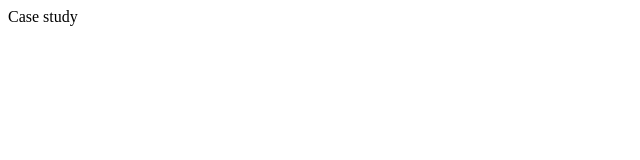
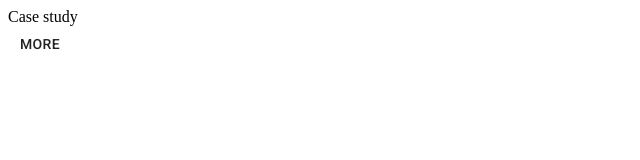
Before and after one commit to HeavenlyStartuppers/taxfree, a Next.js app: page / in a window 1280 px wide. Shown: the top 160 px of the page, without its empty margins (0-640 px from the left). Built offline with nearby package versions, Linux system fonts and the light colour scheme.

Commit message:
init material-ui

```diff
--- a/package.json
+++ b/package.json
@@ -34,6 +34,8 @@
   ],
   "dependencies": {
     "@headlessui/react": "^1.3.0",
+    "@material-ui/core": "^4.11.4",
+    "@material-ui/icons": "^4.11.2",
     "next": "11.0.1",
     "react": "17.0.2",
     "react-dom": "17.0.2"
--- a/pages/index.tsx
+++ b/pages/index.tsx
@@ -1,5 +1,6 @@
 import Head from "next/head"
 import { useState } from "react"
+import { Button } from "@material-ui/core"
 
 import { Popup, State as PopupState, Msg as PopupMsg } from "@app/components/Popup"
 import { nr } from "@app/utils"
@@ -25,8 +26,11 @@
         <title>Tax 🍟</title>
         <meta name="description" content="Tax-free calculator" />
         <link rel="icon" href="/favicon.ico" />
+        <link rel="stylesheet" href="https://fonts.googleapis.com/css?family=Roboto:300,400,500,700&display=swap" />
       </Head>
       <div className="uppercase tracking-wide text-sm text-indigo-500 font-semibold">Case study</div>
+      <Button onClick={() => setPopupState({ type: "open" })}>More</Button>
+      {/* <button onClick={() => setPopupState({ type: "open" })}>More</button> */}
       <Popup state={popupState} onMsg={popupHandler} />
     </div>
   )
```
Also changed, not shown: 1 other file (tests, documents, lock files or other folders).
